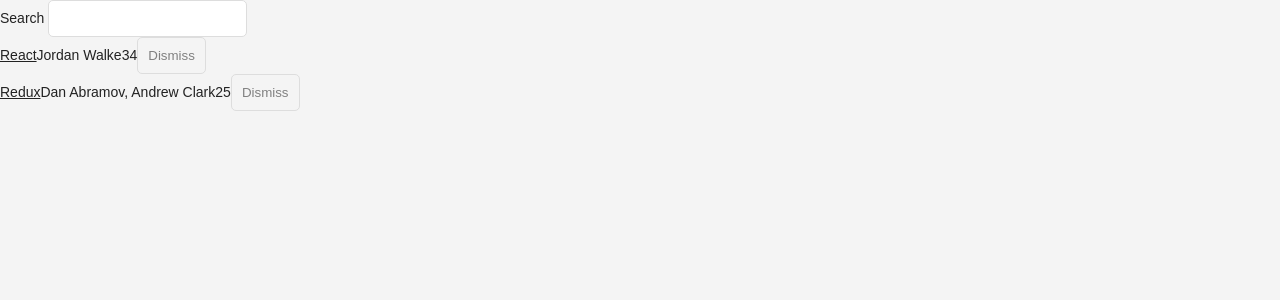
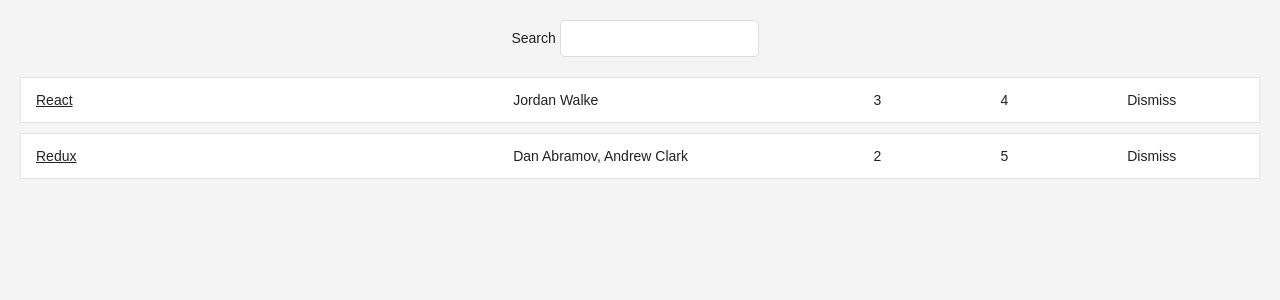
Before and after one commit to jordanobaluz/roadToReact, a React (Create React App) app: page / in a window 1280 px wide. Shown: the top 300 px of the page. Built offline with nearby package versions, Linux system fonts and the light colour scheme.

Commit message:
created the stylish for the classes

```diff
--- a/src/App.js
+++ b/src/App.js
@@ -66,10 +66,12 @@
     //destructured for the filter and map
     const { searchTerm, list } = this.state;
     return (
-      <div className="App">
-        <Search value={searchTerm} onChange={this.onSearchChange}>
-          Search
-        </Search>
+      <div className="page">
+        <div className="interactions">
+          <Search value={searchTerm} onChange={this.onSearchChange}>
+            Search
+          </Search>
+        </div>
         <Table list={list} pattern={searchTerm} onDismiss={this.onDismiss} />
       </div>
     );
@@ -101,17 +103,21 @@
   render() {
     const { list, pattern, onDismiss } = this.props;
     return (
-      <div>
+      <div className="table">
         {list.filter(isSearched(pattern)).map((item) => (
-          <div key={item.objectID}>
-            <span>
+          <div key={item.objectID} className="table-row">
+            <span style={{ width: "40%" }}>
               <a href={item.url}>{item.title}</a>
             </span>
-            <span>{item.author}</span>
-            <span>{item.num_comments}</span>
-            <span>{item.points}</span>
-            <span>
-              <Button onClick={() => onDismiss(item.objectID)}>Dismiss</Button>
+            <span style={{ width: "30%" }}>{item.author}</span>
+            <span style={{ width: "10%" }}>{item.num_comments}</span>
+            <span style={{ width: "10%" }}>{item.points}</span>
+            <span style={{ width: "10%" }}>
+              <Button
+                onClick={() => onDismiss(item.objectID)}
+                className="button-inline">
+                Dismiss
+              </Button>
             </span>
           </div>
         ))}
```
